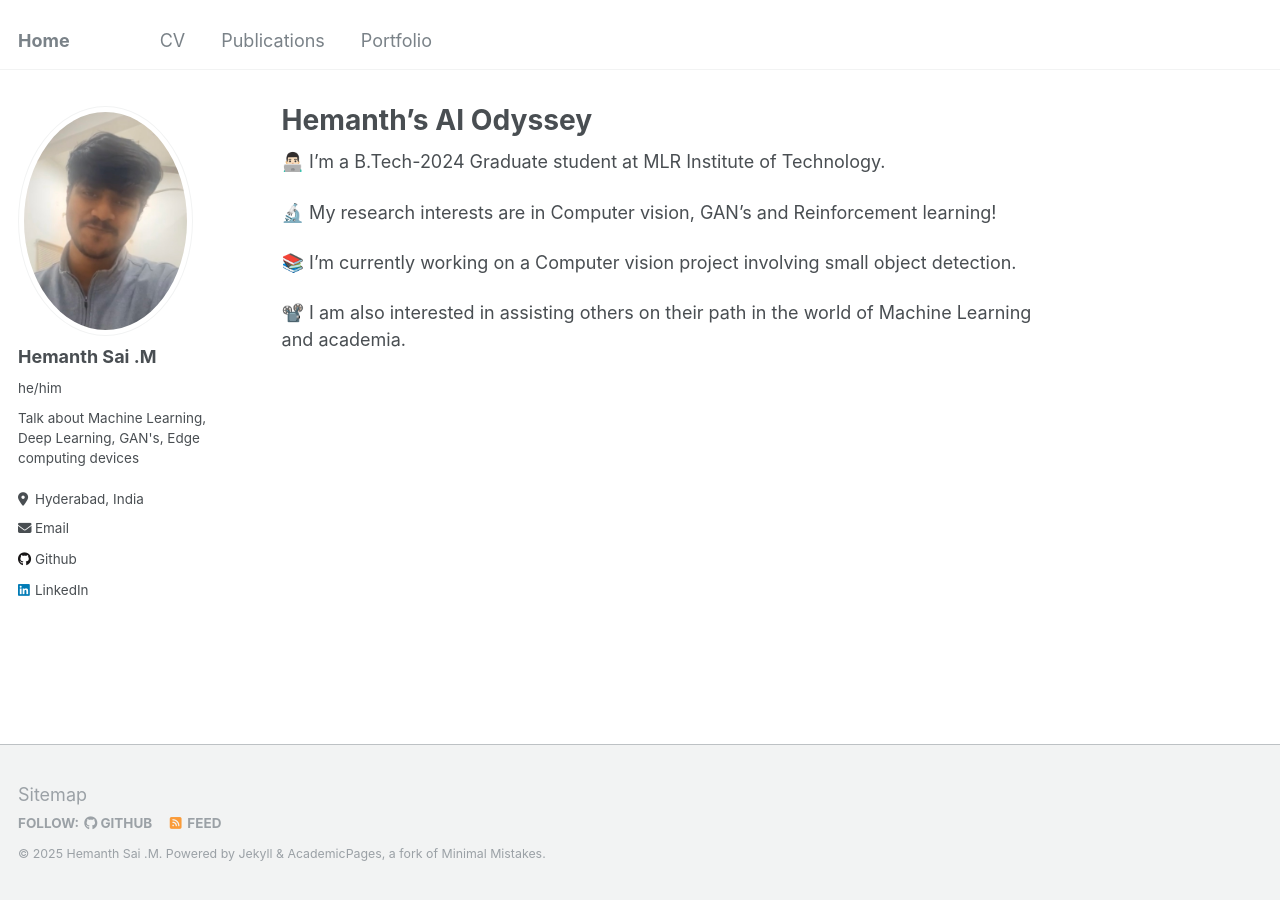
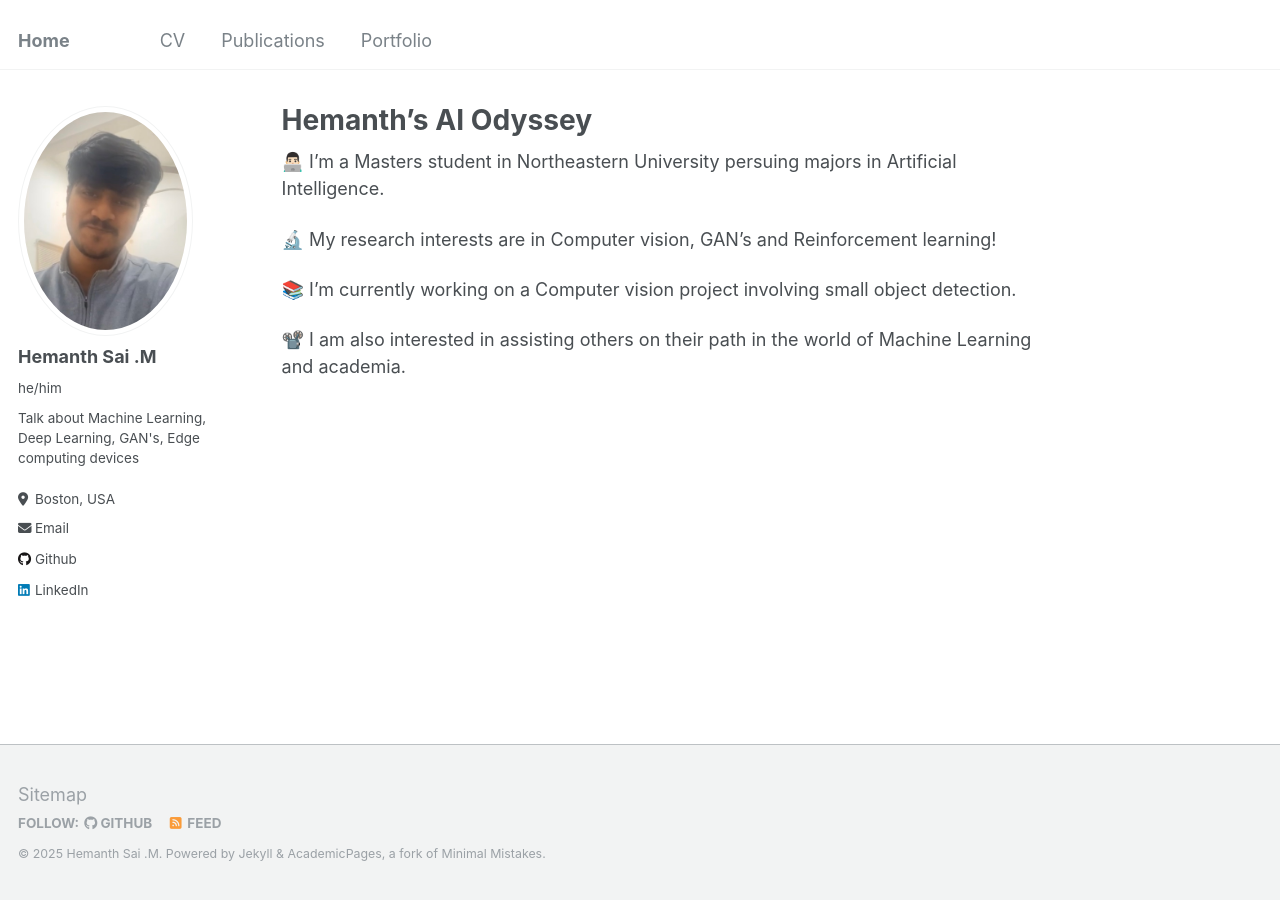
Before and after one commit to hemanth1403/hemanth1403.github.io, a Jekyll site: the page built from _pages/about.md, in a window 1280 px wide. Built offline with Jekyll 4.4.1, drawn with Linux system fonts in a browser that asks for light colours.

```diff
--- a/_config.yml
+++ b/_config.yml
@@ -25,10 +25,10 @@ author:
   name: "Hemanth Sai .M"
   pronouns: "he/him"
   bio: "Talk about Machine Learning, Deep Learning, GAN's, Edge computing devices"
-  location: "Hyderabad, India"
+  location: "Boston, USA"
   #employer: "Red Brick University"
   uri: # URL
-  email: "hemanthsai826@gmail.com"
+  email: "madadapu.h@northeastern.edu"
 
   # Academic websites
   arxiv: # URL - Update with the correct link to your profile
--- a/_data/navigation.yml
+++ b/_data/navigation.yml
@@ -2,7 +2,7 @@
 main:
   - title: "CV"
     #url: /cv/
-    url: /files/Resume(6Sep2024).pdf
+    url: /files/Resume(23April2025).pdf
 
   - title: "Publications"
     url: /publications/
--- a/_pages/about.md
+++ b/_pages/about.md
@@ -35,7 +35,7 @@ redirect_from:
 # To further contribute to the Machine Learning community, I have a [YouTube](https://www.youtube.com/@borismeinardus) and [Medium](https://medium.com/@boris.meinardus) channel where I publish educational Machine Learning content.
 ---
 
-👨🏻‍💻 I'm a B.Tech-2024 Graduate student at MLR Institute of Technology.
+👨🏻‍💻 I'm a Masters student in Northeastern University persuing majors in Artificial Intelligence.
 
 🔬 My research interests are in Computer vision, GAN's and Reinforcement learning!
 
```
Also changed, not shown: 2 other files.
